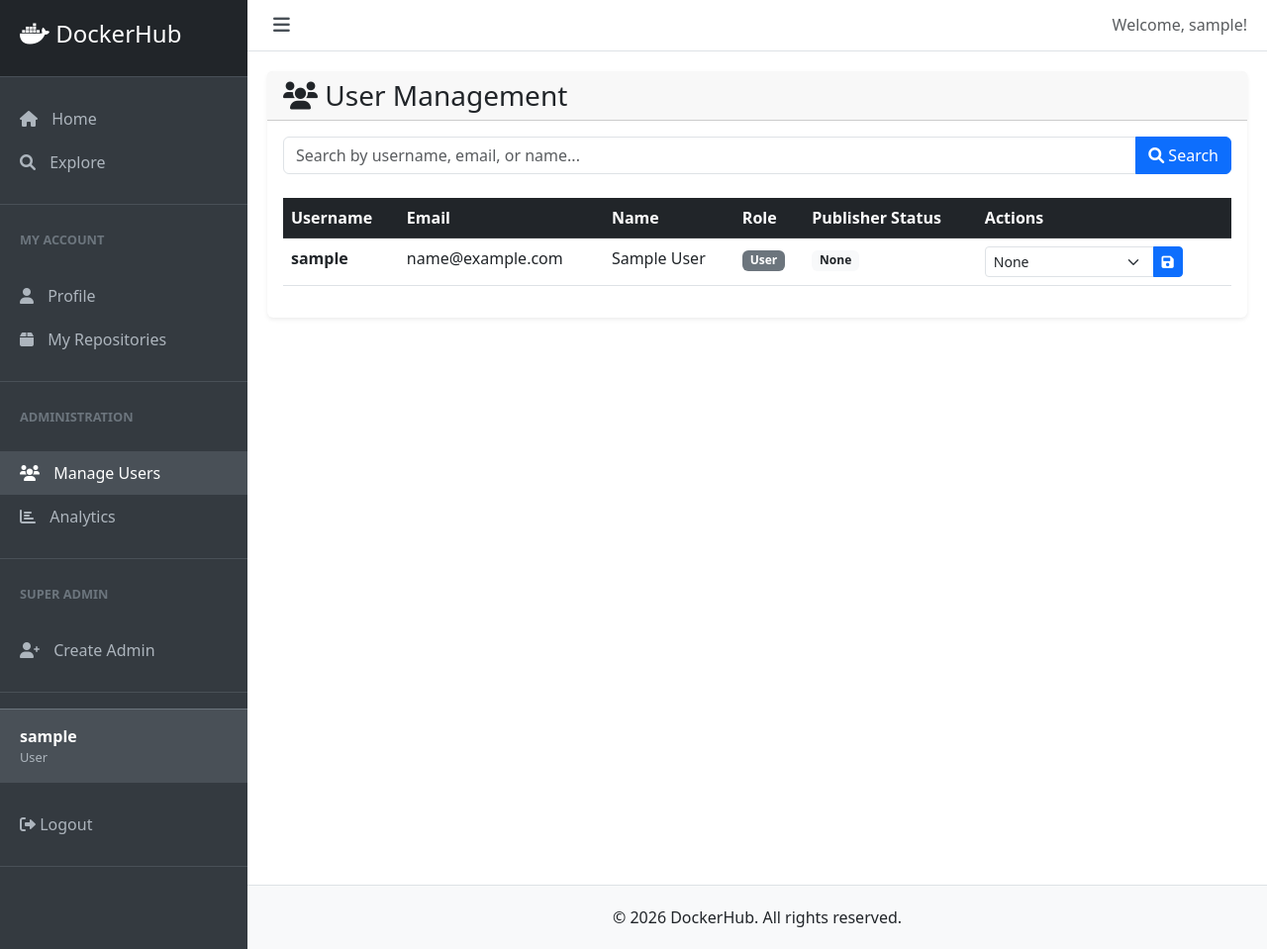
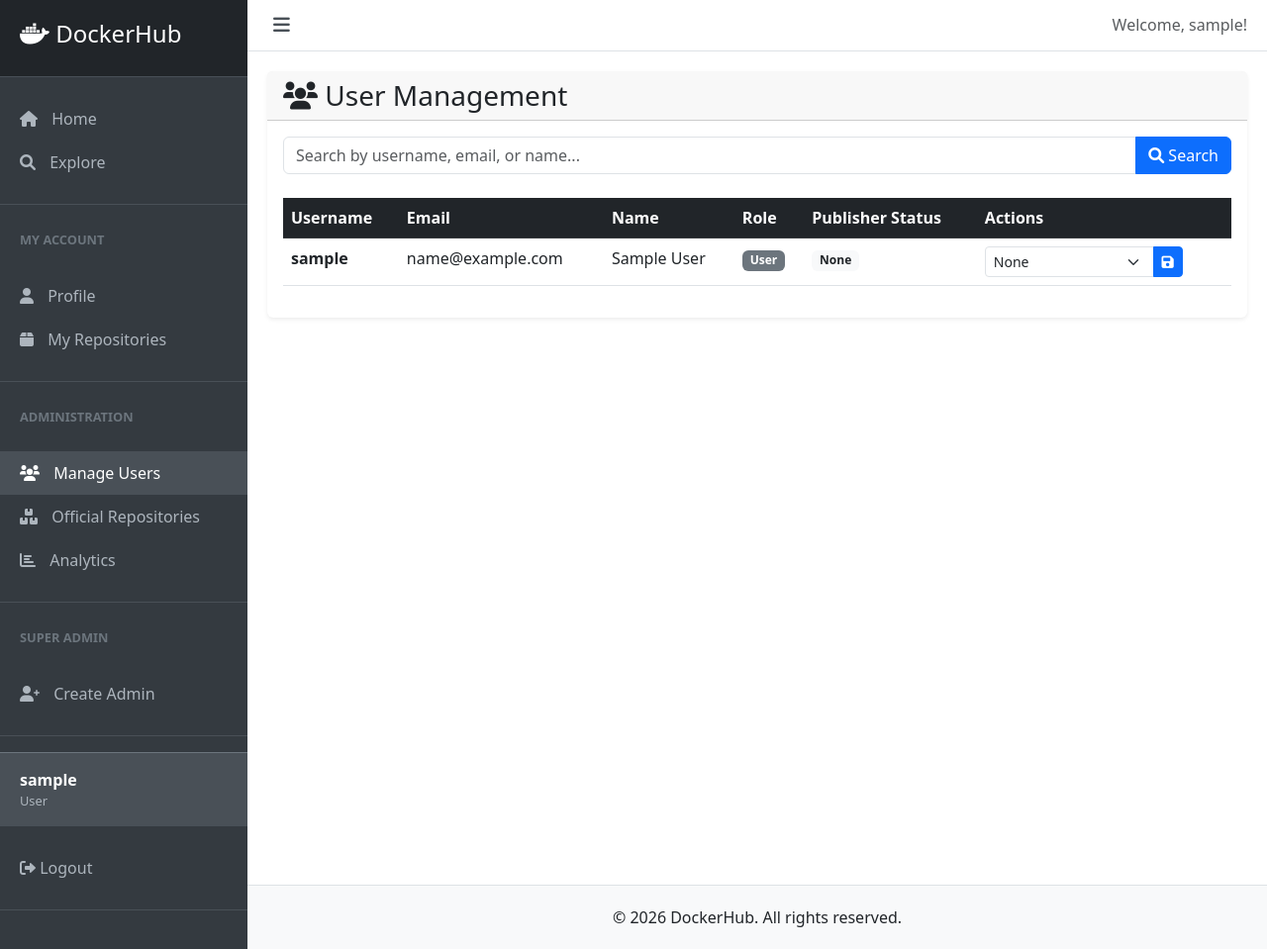
Before and after one commit to Tekisha/docker-platform, a Django app: page /accounts/admin/users/ in a window 1280 px wide. Shown: the whole page at 99% size. Run offline with Django 5.2, Linux system fonts and the light colour scheme; the visitor is signed in with stand-in values (Sample User, id 1); data comes from the database, SQL or seed files in the repository.

Commit message:
feat: Update base.html

```diff
--- a/templates/base.html
+++ b/templates/base.html
@@ -208,6 +208,11 @@
                             <a href="{% url 'admin_user_list' %}"><i class="fas fa-users"></i> Manage Users</a>
                         </li>
                         {% endif %}
+                        {% if perms.accounts.can_manage_official_repos %}
+                        <li>
+                            <a href="{% url 'admin_repository_list' %}"><i class="fas fa-boxes"></i> Official Repositories</a>
+                        </li>
+                        {% endif %}
                         {% if perms.accounts.can_view_analytics %}
                         <li>
                             <a href="{% url 'analytics' %}"><i class="fas fa-chart-bar"></i> Analytics</a>
```
